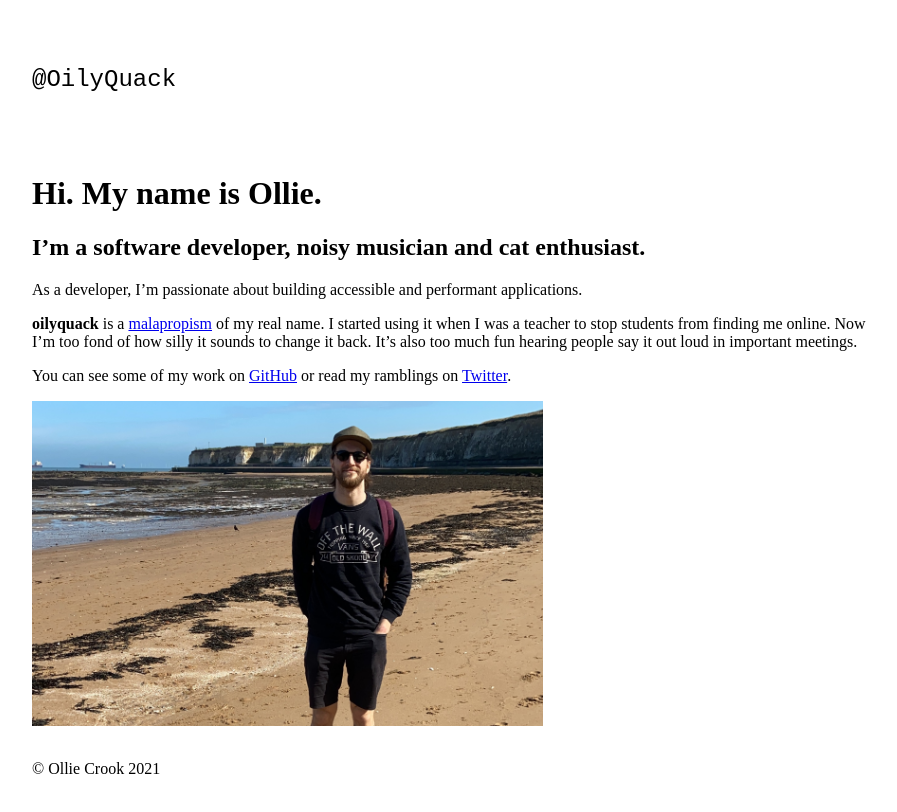
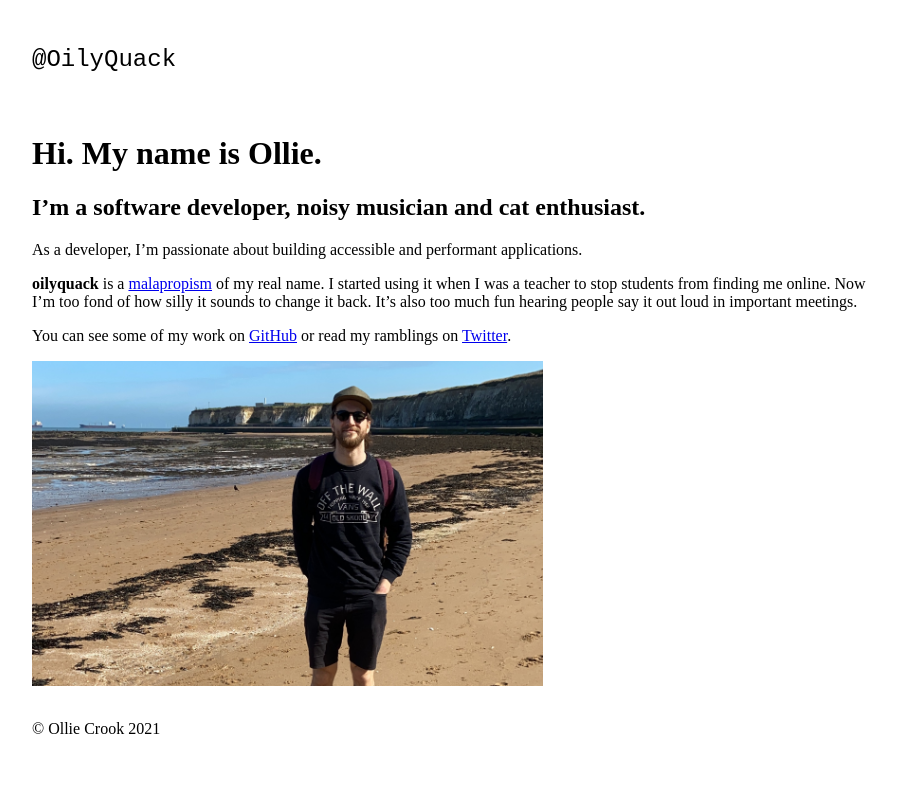
Before and after one commit to oilyquack/oilyquack, a Gatsby site: page / in a window 1280 px wide. Shown: the top 812 px of the page, without its empty margins (40-937 px from the left). Built offline with nearby package versions, Linux system fonts and the light colour scheme; Gatsby itself is replaced by a stand-in of ours.

Commit message:
Reduce padding on Navigation
It was looking like a little too much dead space. I don't want this to be a single page 100vh style
application, but the nudging seemed a little too much to me.

```diff
--- a/shared/Navigation/Navigation.module.css
+++ b/shared/Navigation/Navigation.module.css
@@ -2,7 +2,7 @@
   background: #fff;
   display: flex;
   justify-content: space-between;
-  padding: 60px 5vw 60px 5vw;
+  padding: 40px 5vw 40px 5vw;
   top: 0;
   width: 100%;
 }
```
